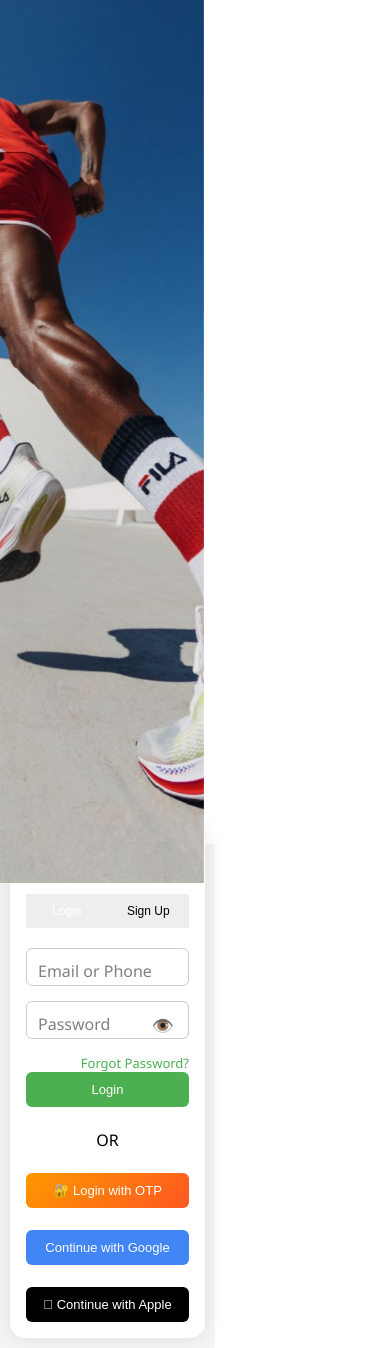
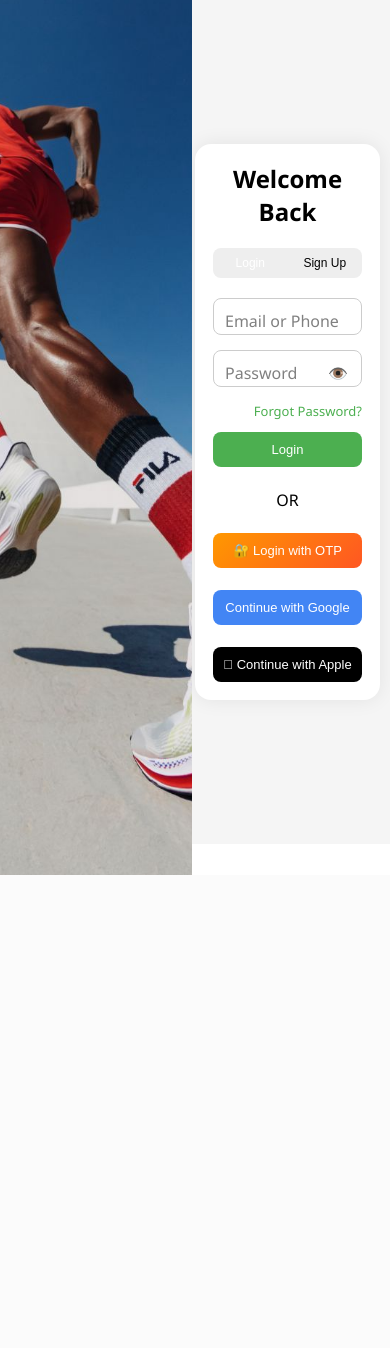
Before and after one commit to mvijayreddy-crypto/BookMyPlay, a Flask app: page /login in a window 390 px wide. After the commit the page ends 875 px from the top, so only its background shows below. Run offline with Flask 3, Linux system fonts and the light colour scheme.

Commit message:
final responsive login ui

```diff
--- a/templates/login.html
+++ b/templates/login.html
@@ -1,474 +1,305 @@
 <!DOCTYPE html>
 <html lang="en">
 <head>
+
     <title>Login - BookMyPlay</title>
-    <meta name="viewport" content="width=device-width, initial-scale=1.0">
+
+    <meta charset="UTF-8">
+
+    <meta name="viewport"
+    content="width=device-width, initial-scale=1.0">
 
     <style>
-        /* ================= GLOBAL RESPONSIVE ================= */
-/* ================= MOBILE RESPONSIVE ================= */
 
-@media(max-width:768px){
+        *{
+            margin:0;
+            padding:0;
+            box-sizing:border-box;
+        }
 
-    body{
-        flex-direction:column;
-    }
+        body{
+            font-family:'Segoe UI',sans-serif;
+            display:flex;
+            min-height:100vh;
+            overflow:hidden;
+            animation:fadeIn 0.8s ease-in-out;
+        }
 
-    .left{
-        width:100%;
-        height:250px;
-    }
-
-    .right{
-        width:100%;
-        padding:20px;
-        display:flex;
-        justify-content:center;
-        align-items:center;
-    }
-
-    .card{
-        width:100%;
-        max-width:400px;
-        margin-top:-40px;
-    }
-}
-
-@media(max-width:600px){
-
-    .left{
-        height:220px;
-    }
-
-    .card{
-        width:95%;
-        padding:20px;
-        border-radius:18px;
-    }
-
-    h2{
-        font-size:26px;
-    }
-
-    .toggle button{
-        font-size:14px;
-    }
-
-    .input-group input{
-        font-size:15px;
-    }
-
-    .btn{
-        font-size:15px;
-    }
-}
-
-@media(max-width:420px){
-
-    .left{
-        height:180px;
-    }
-
-    .right{
-        padding:10px;
-    }
-
-    .card{
-        width:100%;
-        padding:18px;
-        margin-top:-30px;
-    }
-
-    h2{
-        font-size:22px;
-    }
-}
-
-img{
-    max-width:100%;
-    height:auto;
-}
-
-iframe{
-    max-width:100%;
-}
-
-input,
-button,
-select,
-textarea{
-    max-width:100%;
-}
-
-/* TABLET */
-
-@media(max-width:900px){
-
-    body{
-        overflow-x:hidden;
-    }
-
-    .flex,
-    .games,
-    .stats{
-        flex-wrap:wrap;
-    }
-
-    .card,
-    .stat-card{
-        width:45%;
-    }
-
-    .search,
-    .weather,
-    .activity,
-    .slot-section,
-    .map,
-    .trending{
-        width:94%;
-    }
-}
-
-/* MOBILE */
-
-@media(max-width:600px){
-
-    body{
-        overflow-x:hidden;
-    }
-
-    .header{
-        padding:12px;
-    }
-
-    .header h2{
-        font-size:20px;
-    }
-
-    .welcome{
-        margin:15px;
-        padding:18px;
-    }
-
-    .stats{
-        flex-direction:column;
-        align-items:center;
-    }
-
-    .stat-card{
-        width:92%;
-    }
-
-    .games{
-        justify-content:center;
-        gap:15px;
-    }
-
-    .card{
-        width:90%;
-        max-width:250px;
-    }
-
-    .slot{
-        width:90%;
-        text-align:center;
-    }
-
-    .search{
-        width:94%;
-    }
-
-    .flex{
-        flex-direction:column;
-        align-items:center;
-    }
-
-    .box{
-        width:92%;
-    }
-
-    .bottom-nav{
-        width:96%;
-        height:70px;
-    }
-
-    .bottom-nav div{
-        font-size:11px;
-    }
-
-    .quick-book{
-        width:58px;
-        height:58px;
-    }
-
-    .plus-icon{
-        font-size:26px;
-    }
-}
-
-/* SMALL MOBILE */
-
-@media(max-width:420px){
-
-    .header h2{
-        font-size:18px;
-    }
-
-    .welcome h2{
-        font-size:22px;
-    }
-
-    .card{
-        width:95%;
-    }
-
-    .bottom-nav div{
-        font-size:10px;
-    }
-}
-        body {
-            margin: 0;
-            font-family: 'Segoe UI', sans-serif;
-            display: flex;
-            height: 100vh;
-            animation: fadeIn 0.8s ease-in-out;
-            flex-direction: column;
+        @keyframes fadeIn{
+            from{
+                opacity:0;
+            }
+            to{
+                opacity:1;
+            }
         }
 
         /* LEFT SIDE */
-        .left {
-            width: 52%;
-            background: url("/static/sports-bg.jpg") no-repeat center;
-            background-size: cover;
-            animation: zoom 10s infinite alternate;
+
+        .left{
+            flex:1;
+            background:url("/static/sports-bg.jpg")
+            no-repeat center;
+            background-size:cover;
+            animation:zoom 10s infinite alternate;
         }
 
-        @keyframes zoom {
-            from { transform: scale(1); }
-            to { transform: scale(1.1); }
+        @keyframes zoom{
+
+            from{
+                transform:scale(1);
+            }
+
+            to{
+                transform:scale(1.08);
+            }
         }
 
         /* RIGHT SIDE */
-        .right {
-            width: 48%;
-            display: flex;
-            justify-content: center;
-            align-items: center;
-            background: #f5f5f5;
+
+        .right{
+            flex:1;
+            display:flex;
+            justify-content:center;
+            align-items:center;
+            background:#f5f5f5;
+            padding:20px;
         }
 
         /* CARD */
-        .card {
-            width: 350px;
-            background: white;
-            padding: 30px;
-            border-radius: 15px;
-            box-shadow: 0 0 20px rgba(0,0,0,0.1);
-            animation: slideUp 0.7s ease;
+
+        .card{
+            width:100%;
+            max-width:380px;
+            background:white;
+            padding:30px;
+            border-radius:18px;
+            box-shadow:0 0 20px rgba(0,0,0,0.08);
+            animation:slideUp 0.7s ease;
         }
 
-        @keyframes slideUp {
-            from {
-                transform: translateY(40px);
-                opacity: 0;
+        @keyframes slideUp{
+
+            from{
+                transform:translateY(40px);
+                opacity:0;
             }
-            to {
-                transform: translateY(0);
-                opacity: 1;
+
+            to{
+                transform:translateY(0);
+                opacity:1;
             }
         }
 
-        h2 {
-            text-align: center;
+        h2{
+            text-align:center;
+            margin-bottom:20px;
+            font-size:42px;
+            font-weight:700;
         }
 
-        .toggle {
-            display: flex;
-            margin-bottom: 20px;
+        /* TOGGLE */
+
+        .toggle{
+            display:flex;
+            margin-bottom:20px;
+            border-radius:8px;
+            overflow:hidden;
         }
 
-        .toggle button {
-            flex: 1;
-            padding: 10px;
-            border: none;
-            cursor: pointer;
-            background: #eee;
+        .toggle button{
+            flex:1;
+            padding:10px;
+            border:none;
+            cursor:pointer;
+            background:#eeeeee;
+            font-size:15px;
         }
 
-        .active {
-            background: #4CAF50;
-            color: white;
+        .active{
+            background:#4CAF50;
+            color:white;
         }
 
-        /* FLOAT INPUT */
-        .input-group {
-            position: relative;
-            margin: 15px 0;
+        /* INPUT */
+
+        .input-group{
+            position:relative;
+            margin:15px 0;
         }
 
-        .input-group input {
-            width: 100%;
-            padding: 12px;
-            border: 1px solid #ccc;
-            border-radius: 6px;
-            outline: none;
-            box-sizing: border-box;
+        .input-group input{
+            width:100%;
+            padding:12px;
+            padding-right:45px;
+            border:1px solid #ccc;
+            border-radius:8px;
+            outline:none;
+            font-size:15px;
+            background:white;
         }
 
-        .input-group label {
-            position: absolute;
-            left: 12px;
-            top: 12px;
-            color: gray;
-            transition: 0.3s;
-            pointer-events: none;
+        .input-group label{
+            position:absolute;
+            left:12px;
+            top:12px;
+            color:gray;
+            transition:0.3s;
+            pointer-events:none;
+            background:white;
         }
 
         .input-group input:focus + label,
-        .input-group input:valid + label {
-            top: -8px;
-            left: 8px;
-            font-size: 12px;
-            color: green;
-            background: white;
-            padding: 0 5px;
+        .input-group input:valid + label{
+
+            top:-8px;
+            left:8px;
+            font-size:12px;
+            color:green;
+            padding:0 5px;
+        }
+
+        /* EYE ICON */
+
+        .eye-icon{
+            position:absolute;
+            right:14px;
+            top:12px;
+            cursor:pointer;
+            font-size:18px;
         }
 
         /* BUTTON */
-        .btn {
-            width: 100%;
-            padding: 10px;
-            border: none;
-            color: white;
-            border-radius: 6px;
-            cursor: pointer;
-            transition: 0.3s;
+
+        .btn{
+            width:100%;
+            padding:12px;
+            border:none;
+            color:white;
+            border-radius:8px;
+            cursor:pointer;
+            transition:0.3s;
+            font-size:15px;
         }
 
-        .btn:hover {
-            transform: scale(1.05);
-            box-shadow: 0 4px 12px rgba(0,0,0,0.2);
+        .btn:hover{
+            transform:scale(1.03);
+            box-shadow:0 4px 12px rgba(0,0,0,0.15);
         }
 
-        .login-btn {
-            background: #4CAF50;
+        .login-btn{
+            background:#4CAF50;
         }
 
-        .google-btn {
-            background: #4285F4;
+        .google-btn{
+            background:#4285F4;
         }
 
-        .google-btn:hover {
-            background: #357ae8;
+        .google-btn:hover{
+            background:#357ae8;
         }
 
-        .apple-btn {
-            background: black;
+        .apple-btn{
+            background:black;
         }
 
-        .hidden {
-            display: none;
+        .hidden{
+            display:none;
         }
 
-        .error {
-            color: red;
-            text-align: center;
-            font-size: 14px;
-            margin-bottom: 10px;
+        .error{
+            color:red;
+            text-align:center;
+            font-size:14px;
+            margin-bottom:10px;
         }
 
-        .forgot {
-            text-align: right;
-            font-size: 13px;
-            margin-top: 5px;
+        .forgot{
+            text-align:right;
+            font-size:13px;
+            margin-top:5px;
+            margin-bottom:12px;
         }
 
-        .forgot a {
-            text-decoration: none;
-            color: #4CAF50;
+        .forgot a{
+            text-decoration:none;
+            color:#4CAF50;
         }
 
-        #strengthMessage {
-            font-size: 13px;
-            margin-top: -8px;
-            margin-bottom: 10px;
-            display: block;
+        #strengthMessage{
+            font-size:13px;
+            margin-top:-5px;
+            margin-bottom:10px;
+            display:block;
         }
 
-        .eye-icon {
-            position: absolute;
-            right: 15px;
-            top: 12px;
-            cursor: pointer;
-            font-size: 18px;
-            z-index: 100;
+        /* RESPONSIVE */
+
+        @media screen and (max-width:768px){
+
+            .left{
+                flex:1;
+            }
+
+            .right{
+                flex:1;
+                padding:15px;
+            }
+
+            .card{
+                max-width:320px;
+                padding:22px;
+            }
+
+            h2{
+                font-size:32px;
+            }
         }
-        /* ================= PHONE LANDSCAPE STYLE ================= */
 
-@media screen and (max-width:768px){
+        @media screen and (max-width:480px){
 
-    body{
-        display:flex;
-        overflow:hidden;
-    }
+            .left{
+                width:50%;
+            }
 
-    .left{
-        width:52%;
-        min-height:100vh;
-    }
+            .right{
+                width:50%;
+                padding:10px;
+            }
 
-    .right{
-        width:48%;
-        padding:10px;
-    }
+            .card{
+                max-width:280px;
+                padding:18px;
+                border-radius:16px;
+            }
 
-    .card{
-        width:100%;
-        max-width:350px;
-        padding:20px;
-    }
+            h2{
+                font-size:24px;
+            }
 
-    h2{
-        font-size:22px;
-    }
+            .toggle button{
+                font-size:12px;
+                padding:8px;
+            }
 
-    .btn{
-        font-size:14px;
-    }
+            .btn{
+                font-size:13px;
+                padding:10px;
+            }
 
-    .input-group input{
-        font-size:14px;
-        padding:10px;
-    }
-}
+            .input-group input{
+                font-size:13px;
+                padding:10px;
+                padding-right:40px;
+            }
 
-@media screen and (max-width:480px){
+            .eye-icon{
+                font-size:16px;
+            }
+        }
 
-    .left{
-        width:50%;
-    }
+    </style>
 
-    .right{
-        width:50%;
-    }
-
-    .card{
-        padding:16px;
-    }
-
-    h2{
-        font-size:18px;
-    }
-
-    .toggle button{
-        font-size:12px;
-    }
-
-    .btn{
-        font-size:13px;
-    }
-}
-    </style>
 </head>
 
 <body>
@@ -476,11 +307,13 @@ textarea{
 <div class="left"></div>
 
 <div class="right">
+
     <div class="card">
 
         <h2>Welcome Back</h2>
 
         <!-- TOGGLE -->
+
         <div class="toggle">
 
             <button
@@ -501,12 +334,20 @@ textarea{
         </div>
 
         <!-- ERROR -->
+
         {% if error %}
-        <div class="error">{{ error }}</div>
+        <div class="error">
+            {{ error }}
+        </div>
         {% endif %}
 
-        <!-- LOGIN -->
-        <form method="POST" action="/login" id="loginForm">
+        <!-- LOGIN FORM -->
+
+        <form
+            method="POST"
+            action="/login"
+            id="loginForm"
+        >
 
             <div class="input-group">
 
@@ -527,7 +368,6 @@ textarea{
                     name="password"
                     id="loginPassword"
                     required
-                    style="padding-right:45px;"
                 >
 
                 <label>Password</label>
@@ -542,9 +382,11 @@ textarea{
             </div>
 
             <div class="forgot">
+
                 <a href="/forgot-password">
                     Forgot Password?
                 </a>
+
             </div>
 
             <button
@@ -557,7 +399,8 @@ textarea{
 
         </form>
 
-        <!-- SIGNUP -->
+        <!-- SIGNUP FORM -->
+
         <form
             method="POST"
             action="/signup"
@@ -597,7 +440,6 @@ textarea{
                     id="signupPassword"
                     onkeyup="checkPasswordStrength()"
                     required
-                    style="padding-right:45px;"
                 >
 
                 <label>Password</label>
@@ -624,10 +466,13 @@ textarea{
         </form>
 
         <br>
+
         <center>OR</center>
+
         <br>
 
         <!-- OTP -->
+
         <a href="/otp-login">
 
             <button
@@ -643,6 +488,7 @@ textarea{
         <br><br>
 
         <!-- GOOGLE -->
+
         <a href="/login/google">
 
             <button
@@ -657,68 +503,76 @@ textarea{
         <br><br>
 
         <!-- APPLE -->
+
         <button class="btn apple-btn">
              Continue with Apple
         </button>
 
     </div>
+
 </div>
 
 <script>
 
-function showSignup() {
+function showSignup(){
 
     document.getElementById("loginForm")
-        .classList.add("hidden");
+    .classList.add("hidden");
 
     document.getElementById("signupForm")
-        .classList.remove("hidden");
+    .classList.remove("hidden");
 
     document.getElementById("signupBtn")
-        .classList.add("active");
+    .classList.add("active");
 
     document.getElementById("loginBtn")
-        .classList.remove("active");
+    .classList.remove("active");
 }
 
-function showLogin() {
+function showLogin(){
 
     document.getElementById("signupForm")
-        .classList.add("hidden");
+    .classList.add("hidden");
 
     document.getElementById("loginForm")
-        .classList.remove("hidden");
+    .classList.remove("hidden");
 
     document.getElementById("loginBtn")
-        .classList.add("active");
+    .classList.add("active");
 
     document.getElementById("signupBtn")
-        .classList.remove("active");
+    .classList.remove("active");
 }
 
 function checkPasswordStrength(){
 
     let password =
-        document.getElementById("signupPassword").value;
+    document.getElementById("signupPassword").value;
 
     let message =
-        document.getElementById("strengthMessage");
+    document.getElementById("strengthMessage");
 
     if(password.length < 6){
 
-        message.innerHTML = "🔴 Weak Password";
+        message.innerHTML =
+        "🔴 Weak Password";
+
         message.style.color = "red";
+    }
 
-    }
     else if(password.length < 10){
 
-        message.innerHTML = "🟡 Medium Password";
+        message.innerHTML =
+        "🟡 Medium Password";
+
         message.style.color = "orange";
+    }
 
-    }
     else{
 
-        message.innerHTML = "🟢 Strong Password";
+        message.innerHTML =
+        "🟢 Strong Password";
+
         message.style.color = "green";
     }
 }
@@ -726,13 +580,14 @@ function checkPasswordStrength(){
 function toggleLoginPassword(){
 
     const password =
-        document.getElementById("loginPassword");
+    document.getElementById("loginPassword");
 
     if(password.type === "password"){
 
         password.type = "text";
+    }
 
-    } else {
+    else{
 
         password.type = "password";
     }
@@ -741,22 +596,24 @@ function toggleLoginPassword(){
 function toggleSignupPassword(){
 
     const password =
-        document.getElementById("signupPassword");
+    document.getElementById("signupPassword");
 
     if(password.type === "password"){
 
         password.type = "text";
+    }
 
-    } else {
+    else{
 
         password.type = "password";
     }
 }
+
 document.getElementById("loginForm")
 .addEventListener("submit", function(){
 
     const btn =
-        document.getElementById("loginSubmitBtn");
+    document.getElementById("loginSubmitBtn");
 
     btn.innerHTML = "⏳ Loading...";
     btn.disabled = true;
@@ -766,9 +623,11 @@ document.getElementById("signupForm")
 .addEventListener("submit", function(){
 
     const btn =
-        document.getElementById("signupSubmitBtn");
+    document.getElementById("signupSubmitBtn");
 
-    btn.innerHTML = "⏳ Creating Account...";
+    btn.innerHTML =
+    "⏳ Creating Account...";
+
     btn.disabled = true;
 });
 
```
